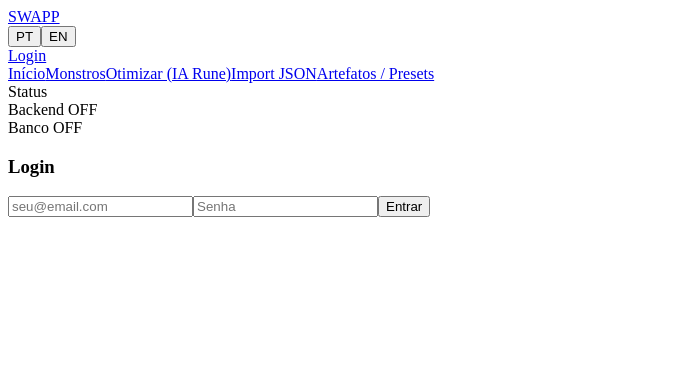
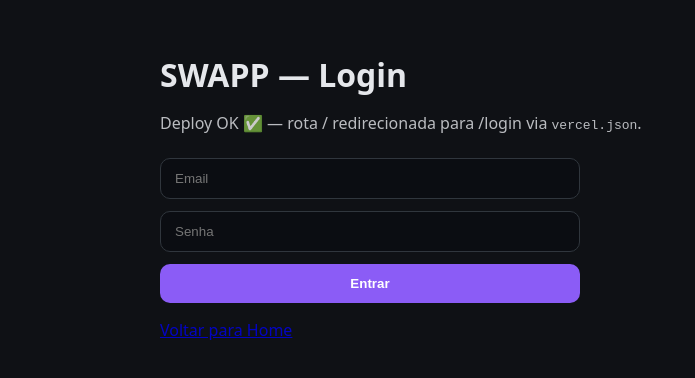
Before and after one commit to fabianodexterz/SWAPP-FRONTEND, a Next.js app: page /login in a window 1280 px wide. Shown: the top 378 px of the page, without its empty margins (0-695 px from the left). Built offline with nearby package versions, Linux system fonts and the light colour scheme; no server answers.

Commit message:
fix: 404 resolvido com vercel.json

```diff
--- a/next.config.mjs
+++ b/next.config.mjs
@@ -1,12 +1,6 @@
 /** @type {import('next').NextConfig} */
 const nextConfig = {
   reactStrictMode: true,
-  // Garante build em modo server (NÃO estático)
-  // Remova qualquer 'output: "export"' anterior
-  output: undefined,
-  images: { unoptimized: false },
-  experimental: {
-    typedRoutes: true
-  }
-};
-export default nextConfig;
+  output: undefined
+}
+export default nextConfig
--- a/src/app/layout.tsx
+++ b/src/app/layout.tsx
@@ -1,12 +1,16 @@
 export const metadata = {
-  title: 'SWAPP',
-  description: 'Summoners War App'
+  title: "SWAPP",
+  description: "Summoners War App - Frontend"
 };
 
 export default function RootLayout({ children }: { children: React.ReactNode }) {
   return (
     <html lang="pt-BR">
-      <body>{children}</body>
+      <body style={{fontFamily:'system-ui, -apple-system, Segoe UI, Roboto, Ubuntu, Cantarell, Noto Sans, sans-serif', background:'#0f1115', color:'#e5e7eb'}}>
+        <div style={{maxWidth:960, margin:'0 auto', padding:'24px'}}>
+          {children}
+        </div>
+      </body>
     </html>
   );
 }
--- a/src/app/login/page.tsx
+++ b/src/app/login/page.tsx
@@ -1 +1,18 @@
-import AppShell from '../../components/AppShell'; export default function Login(){return(<AppShell><div className='max-w-md mx-auto card p-6'><h3 className='text-lg font-semibold mb-4'>Login</h3><div className='space-y-3'><input className='input input-bordered w-full' placeholder='seu@email.com'/><input className='input input-bordered w-full' placeholder='Senha' type='password'/><button className='btn btn-primary w-full'>Entrar</button></div></div></AppShell>)}
+import Link from "next/link";
+
+export default function LoginPage() {
+  return (
+    <main>
+      <h1 style={{fontSize:32, fontWeight:700, marginBottom:12}}>SWAPP — Login</h1>
+      <p style={{opacity:.8, marginBottom:24}}>Deploy OK ✅ — rota / redirecionada para /login via <code>vercel.json</code>.</p>
+      <form style={{display:'grid', gap:12, maxWidth:420}}>
+        <input placeholder="Email" type="email" required style={{padding:'12px 14px', borderRadius:10, border:'1px solid #30363d', background:'#0b0d12', color:'#e5e7eb'}} />
+        <input placeholder="Senha" type="password" required style={{padding:'12px 14px', borderRadius:10, border:'1px solid #30363d', background:'#0b0d12', color:'#e5e7eb'}} />
+        <button type="submit" style={{padding:'12px 14px', borderRadius:10, background:'#8b5cf6', color:'#fff', border:'none', fontWeight:600}}>Entrar</button>
+      </form>
+      <p style={{marginTop:16, opacity:.8}}>
+        <Link href="/">Voltar para Home</Link>
+      </p>
+    </main>
+  );
+}
```
Also changed, not shown: middleware.ts (+1 -19 lines), package.json (+12 -14 lines), src/app/page.tsx (+6 -6 lines), tsconfig.json (+16 -23 lines), next-env.d.ts, vercel.json (added), 2 other files (tests, documents, lock files or other folders).
